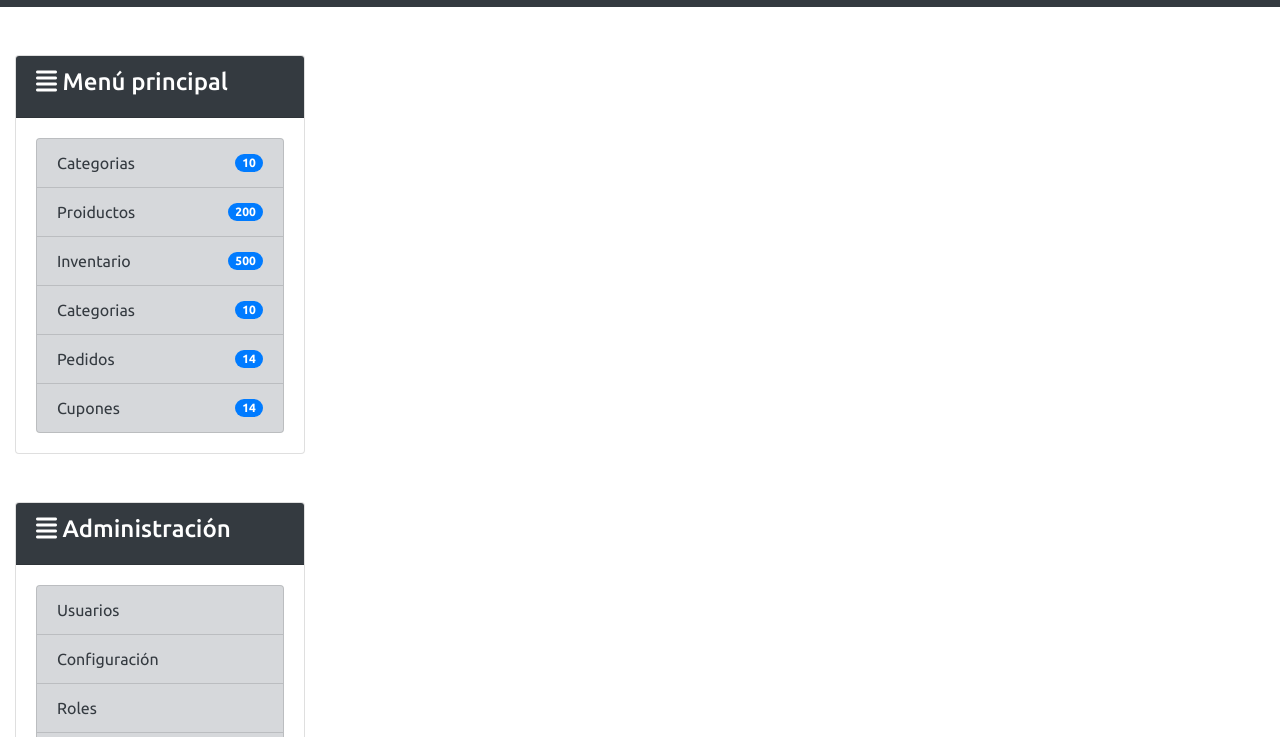
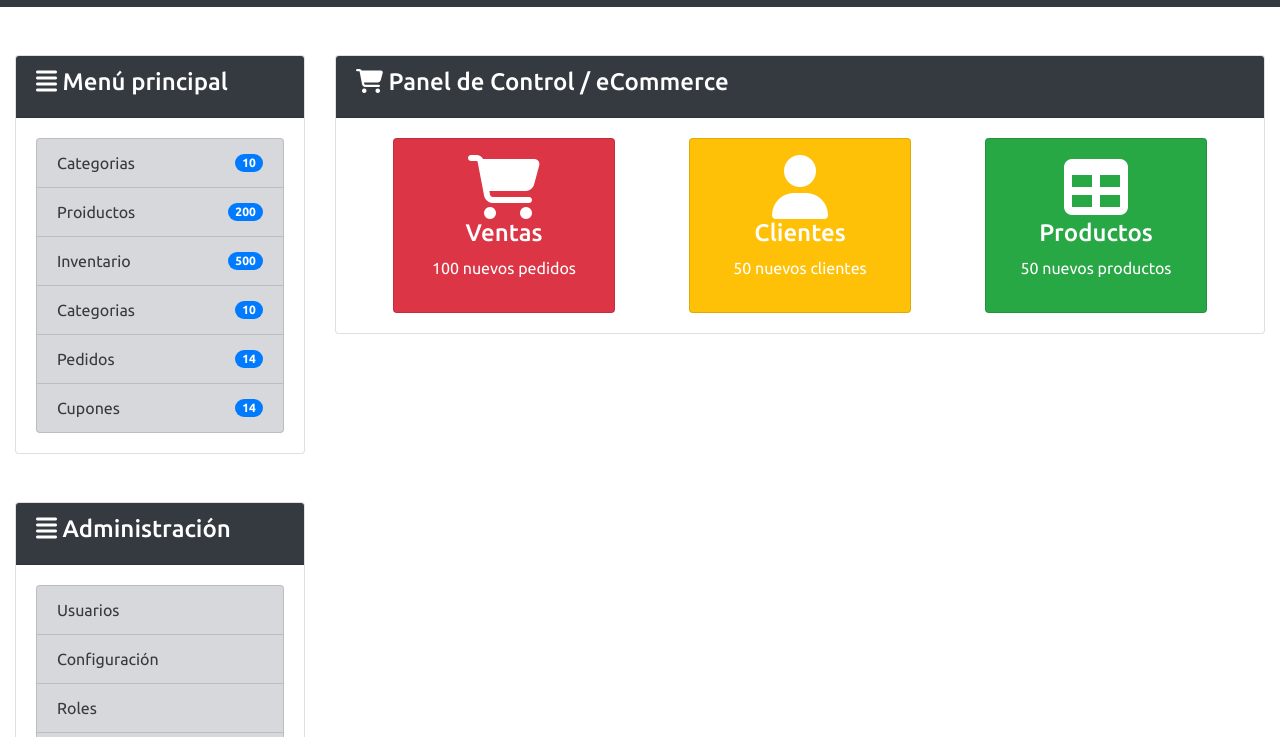
Before and after one commit to edganime96/appcommerce, a plain HTML site: page panel.html in a window 1280 px wide. Shown: the part 63-800 px from the top of the page. Drawn offline with nearby package versions, Linux system fonts and the light colour scheme.

Commit message:
cards ventas, clientes y productos listas

```diff
--- a/panel.html
+++ b/panel.html
@@ -165,6 +165,33 @@
         <!-- contenedor principal derecho -->
         <div class="col-sm-12 col-md-9">
 
+          <!-- card -->
+          <div class="card">
+            <div class="card-header bg-dark text-white">
+              <h4><i class="fas fa-shopping-cart"></i> Panel de Control / eCommerce</h4>
+            </div>
+            <div class="card-body">
+              <!-- Flexbox aqui /  justify-content space-around -->
+              <div class="d-flex justify-content-around row-h1">
+                <div class="col-sm-12 col-md-3 card py-3 bg-danger text-center text-white">
+                  <i class="fas fa-shopping-cart" style="font-size: 4rem;"></i>
+                  <h4>Ventas</h4>
+                  <p>100 nuevos pedidos</p>
+                </div>
+                <div class="col-sm-12 col-md-3 card py-3 bg-warning text-center text-white">
+                  <i class="fas fa-user" style="font-size: 4rem;"></i>
+                  <h4>Clientes</h4>
+                  <p>50 nuevos clientes</p>
+                </div>
+                <div class="col-sm-12 col-md-3 card py-3 bg-success text-center text-white">
+                  <i class="fas fa-table" style="font-size: 4rem;"></i>
+                  <h4>Productos</h4>
+                  <p>50 nuevos productos</p>
+                </div>
+              </div>
+            </div>
+          </div>
+
         </div>
       </div>
     </div>
```
